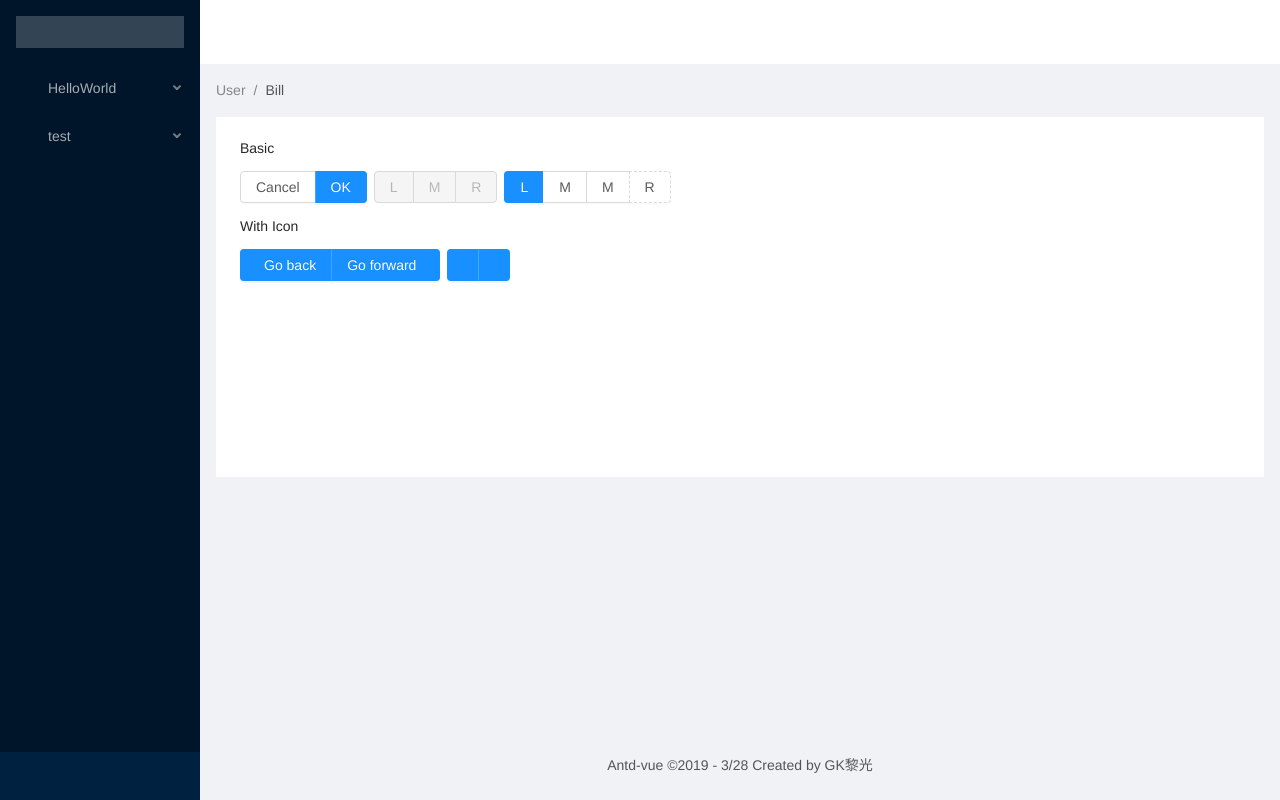
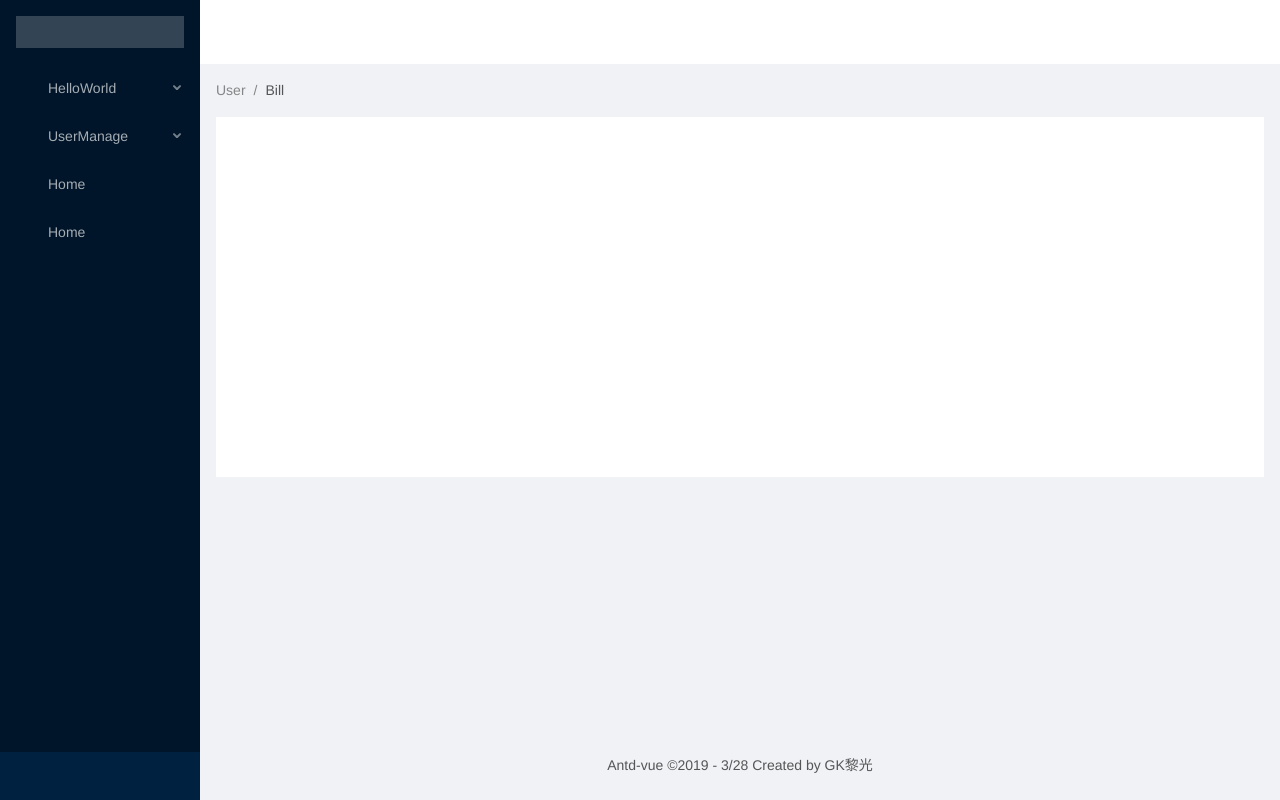
Before and after one commit to gk525152097/antd-vue, a Vue app: page /#/ in a window 1280 px wide. Built offline with nearby package versions, Linux system fonts and the light colour scheme.

Commit message:
菜单路径完成

```diff
--- /dev/null
+++ b/src/components/Home.vue
@@ -0,0 +1,13 @@
+<template>
+  <div>HOME</div>
+</template>
+
+<script>
+export default {
+  name: 'Home'
+}
+</script>
+
+<style scoped>
+
+</style>
--- /dev/null
+++ b/src/components/User.vue
@@ -0,0 +1,13 @@
+<template>
+  <div>USER</div>
+</template>
+
+<script>
+export default {
+  name: 'User'
+}
+</script>
+
+<style scoped>
+
+</style>
--- a/src/layout/SubMenu.vue
+++ b/src/layout/SubMenu.vue
@@ -5,13 +5,15 @@
     <span slot="title">
       <a-icon type="mail" /><span>{{ props.menuInfo.name }}</span>
     </span>
-    <template v-for="item in props.menuInfo.routes">
+    <template v-for="item in props.menuInfo.children">
       <a-menu-item
-        v-if="!item.routes"
+        v-if="!item.children"
         :key="item.key"
       >
-        <a-icon type="pie-chart" />
-        <span>{{ item.name }}</span>
+        <router-link :to="item.path">
+          <a-icon type="pie-chart" />
+          <span>{{ item.name }}</span>
+        </router-link>
       </a-menu-item>
       <sub-menu
         v-else
--- /dev/null
+++ b/src/layout/baseRouter.vue
@@ -0,0 +1,13 @@
+<template>
+    <router-view></router-view>
+</template>
+
+<script>
+export default {
+  name: 'baseRouter'
+}
+</script>
+
+<style scoped>
+
+</style>
--- a/src/layout/menuItem.vue
+++ b/src/layout/menuItem.vue
@@ -1,9 +1,11 @@
 <template>
   <a-menu theme="dark" :defaultSelectedKeys="['1']" mode="inline">
     <template v-for="item in routes">
-      <a-menu-item v-if="!item.routes" :key="item.key">
-        <a-icon type="pie-chart" />
-        <span>{{item.name}}</span>
+      <a-menu-item v-if="!item.children" :key="item.key">
+        <router-link :to="item.path">
+          <a-icon type="pie-chart" />
+          <span>{{item.name}}</span>
+        </router-link>
       </a-menu-item>
       <sub-menu v-else :menu-info="item" :key="item.key"/>
     </template>
@@ -22,28 +24,6 @@ export default {
   },
   data () {
     return {
-      list: [
-        {
-          key: '1',
-          title: 'Option 1'
-        },
-        {
-          key: '2',
-          title: 'Navigation 2',
-          children: [
-            {
-              key: '2.1',
-              title: 'Navigation 3',
-              children: [
-                {
-                  key: '2.1.1',
-                  title: 'Option 2.1.1'
-                }
-              ]
-            }
-          ]
-        }
-      ]
     }
   }
 }
--- a/src/router/index.js
+++ b/src/router/index.js
@@ -1,6 +1,6 @@
 import Vue from 'vue'
 import Router from 'vue-router'
-import HelloWorld from '@/components/HelloWorld'
+// import HelloWorld from '@/components/HelloWorld'
 
 Vue.use(Router)
 
@@ -8,51 +8,63 @@ export default new Router({
   routes: [
     {
       key: '1',
-      path: '/',
+      path: '/HelloWorld',
       name: 'HelloWorld',
-      component: HelloWorld,
-      routes: [
+      component: () => import('@/layout/baseRouter'), // 需要用一个空路由做基础以提供子路由出口
+      children: [
         {
           key: '1.1',
-          path: '/HelloWorld1',
+          path: '/HelloWorld/HelloWorld1',
           name: 'HelloWorld1',
-          component: HelloWorld
+          component: () => import('@/components/HelloWorld')
         }
       ]
     },
     {
       key: '2',
       path: '/test',
-      name: 'test',
-      component: HelloWorld,
-      routes: [
+      name: 'UserManage',
+      component: () => import('@/layout/baseRouter'),
+      children: [
         {
           key: '2.1',
-          path: '/test1',
-          name: 'test1',
-          component: HelloWorld
+          path: '/User/user',
+          name: 'User',
+          component: () => import('@/components/User')
         },
         {
           key: '2.2',
           path: '/test2',
           name: 'test2',
-          component: HelloWorld,
-          routes: [
+          component: () => import('@/layout/baseRouter'),
+          children: [
             {
               key: '2.2.1',
-              path: '/test1',
-              name: 'test1',
-              component: HelloWorld
+              path: '/test3',
+              name: 'test4',
+              component: () => import('@/components/HelloWorld')
             },
             {
               key: '2.2.2',
               path: '/test1',
               name: 'test1',
-              component: HelloWorld
+              component: () => import('@/components/HelloWorld')
             }
           ]
         }
       ]
+    },
+    {
+      key: '3',
+      path: '/home',
+      name: 'Home',
+      component: () => import('@/components/Home')
+    },
+    {
+      key: '4',
+      path: '/home/test',
+      name: 'Home',
+      component: () => import('@/components/HelloWorld')
     }
   ]
 })
```
